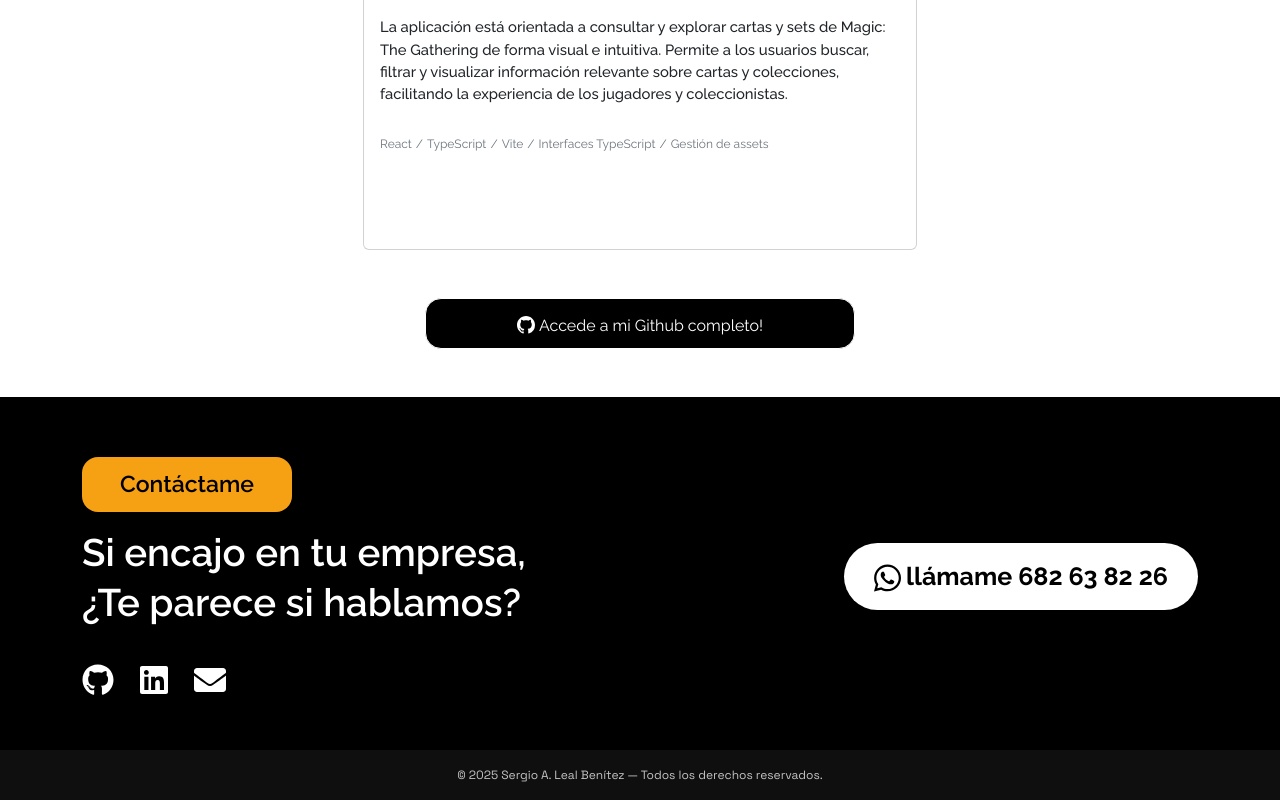
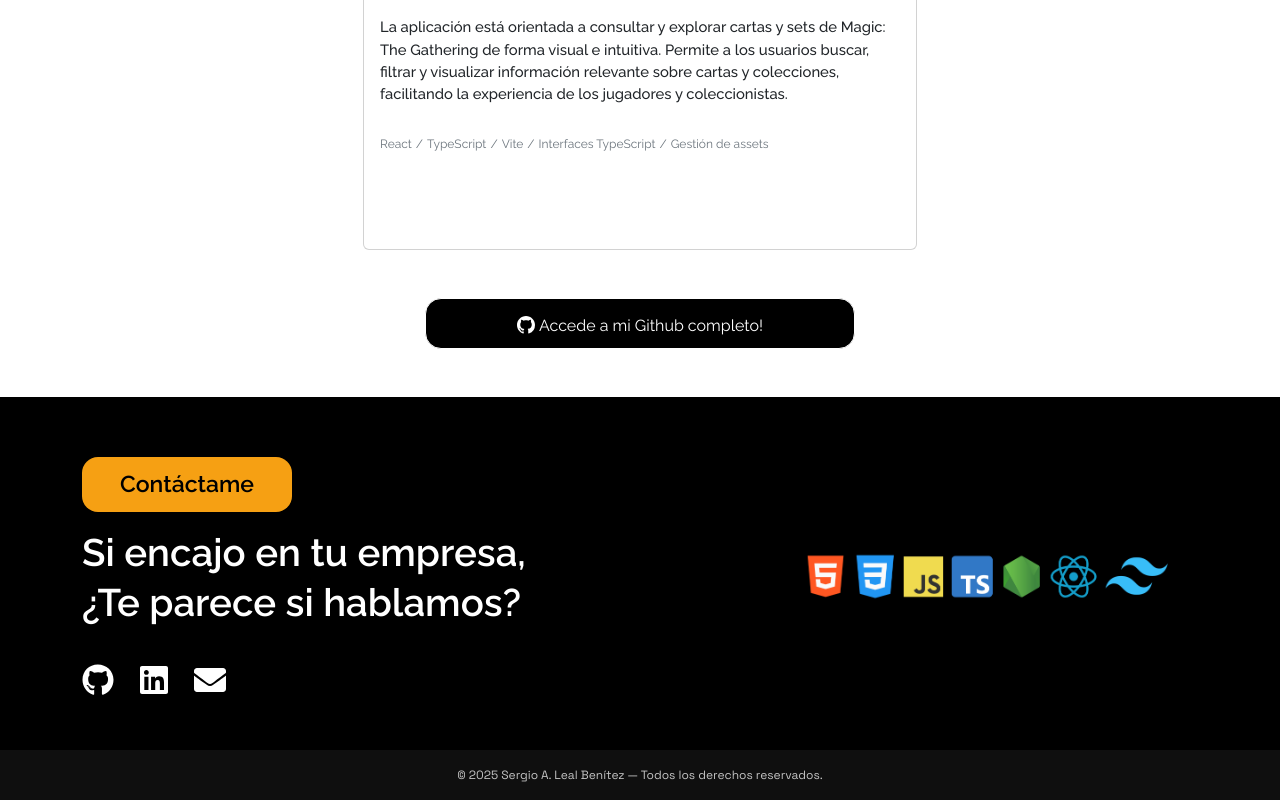
Before and after one commit to JavasGit-SLB/Portfolio, a React (Vite) app: page / in a window 1280 px wide. Shown: the part 8864-9664 px from the top of the page. Built offline with nearby package versions, Linux system fonts and the light colour scheme.

Commit message:
se quita el numero de telefono por los logos para evitar brechas

```diff
--- a/src/index.css
+++ b/src/index.css
@@ -291,3 +291,8 @@ scroll-behavior: smooth;
   flex: 1 1 auto;
   overflow: auto;
 }
+@media screen and (max-width: 520px) {
+  .card-proyecto-fixed {
+    height: 580px;
+  }
+}
--- a/src/modulos/ContactameModule.tsx
+++ b/src/modulos/ContactameModule.tsx
@@ -2,7 +2,7 @@ import { useEffect } from "react";
 import AOS from "aos";
 import "aos/dist/aos.css";
 import { FaGithub, FaLinkedin, FaEnvelope, FaWhatsapp } from "react-icons/fa";
-
+import { clamp } from "framer-motion";
 
 function ContactameModule() {
   useEffect(() => {
@@ -57,7 +57,10 @@ function ContactameModule() {
                   target="_blank"
                   rel="noopener noreferrer"
                 >
-                  <FaGithub className="fs-2 botonRedes" aria-label="icono para acceder al perfil de Github de Sergio Leal" />
+                  <FaGithub
+                    className="fs-2 botonRedes"
+                    aria-label="icono para acceder al perfil de Github de Sergio Leal"
+                  />
                 </a>
                 <a
                   href="https://www.linkedin.com/in/sergiolealbenitez/"
@@ -65,15 +68,22 @@ function ContactameModule() {
                   target="_blank"
                   rel="noopener noreferrer"
                 >
-                  <FaLinkedin className="fs-2 botonRedes" aria-label="icono para acceder al perfil de linkedin de Sergio leal" />
+                  <FaLinkedin
+                    className="fs-2 botonRedes"
+                    aria-label="icono para acceder al perfil de linkedin de Sergio leal"
+                  />
                 </a>
-                <a href="mailto:sergiolea92@gmail.com?subject=Hola, he visto tu portfolio!&body=Quisiera contactarte" className="text-white fs-4" >
-                  <FaEnvelope className="fs-2 botonRedes" aria-label="icono para acceder a mandar un mail a Sergio Leal " />
+                <a
+                  href="mailto:sergiolea92@gmail.com?subject=Hola, he visto tu portfolio!&body=Quisiera contactarte"
+                  className="text-white fs-4"
+                >
+                  <FaEnvelope
+                    className="fs-2 botonRedes"
+                    aria-label="icono para acceder a mandar un mail a Sergio Leal "
+                  />
                 </a>
               </div>
             </div>
-
-
 
             <div
               className="col-md-6 d-flex justify-content-md-end justify-content-center align-items-center"
@@ -82,12 +92,10 @@ function ContactameModule() {
             >
               <div
                 style={{
-                  backgroundColor: "#ffffff",
+                  backgroundColor: "#000000ff",
                   color: "#000",
                   padding: "15px 30px",
                   borderRadius: "40px",
-                  fontWeight: "bold",
-                  fontSize: "clamp(18px, 2.2vw, 25px)",
                   transition: "all 0.3s ease",
                   cursor: "pointer",
                 }}
@@ -100,8 +108,17 @@ function ContactameModule() {
                 }
               >
                 <span>
-                <FaWhatsapp className="fs-2" style={{paddingRight:"5px"}} aria-label="icono que indica que exite la posibilidad de contactar por whatsapp" />
-                 llámame 682 63 82 26</span>
+                  <img
+                    src="./img/logo-lenguaje-programacion.png"
+                    alt="Logotipo de lenguajes de programación"
+                    loading="lazy"
+                    decoding="async"
+                    style={{
+                      height: "clamp(80px, 8vw, 200px)",
+                      width: "auto",
+                    }}
+                  />
+                </span>
               </div>
             </div>
           </div>
```
Also changed, not shown: public/img/logo-lenguaje-programacion.png (added).
